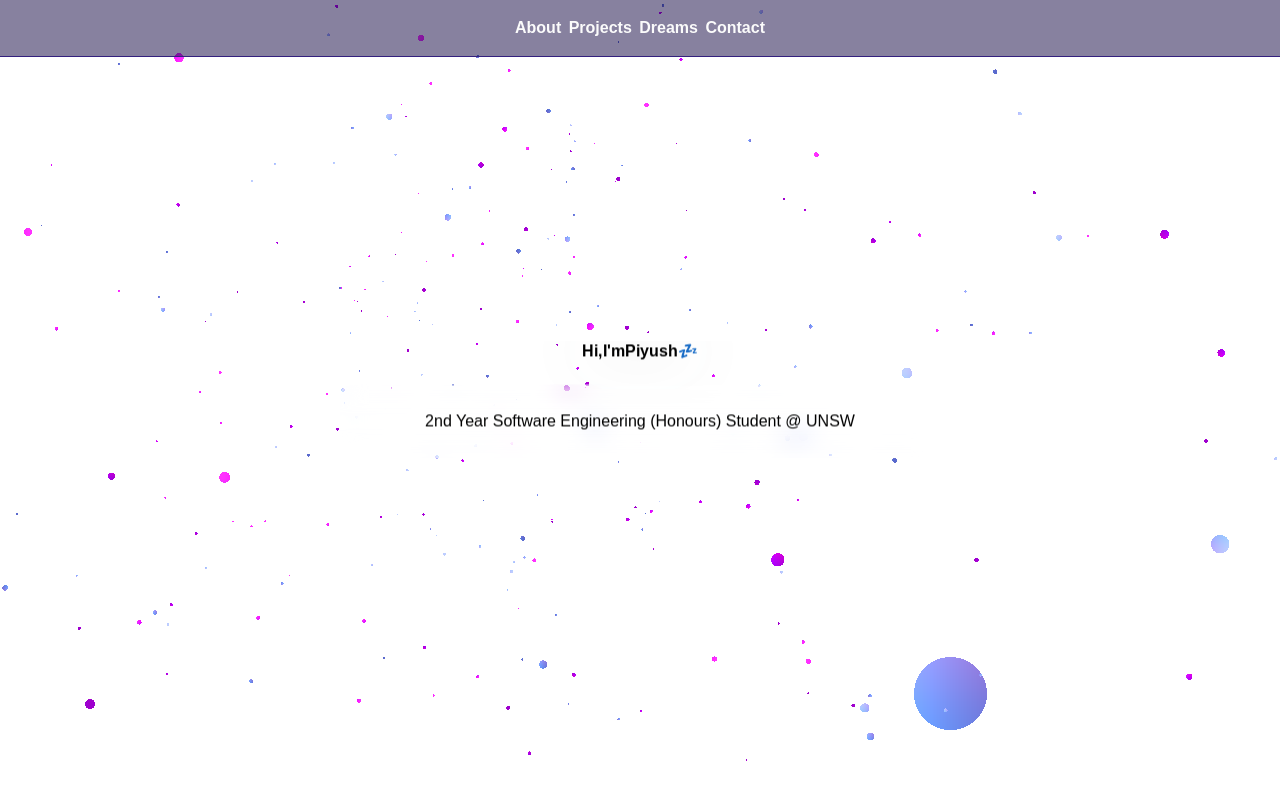
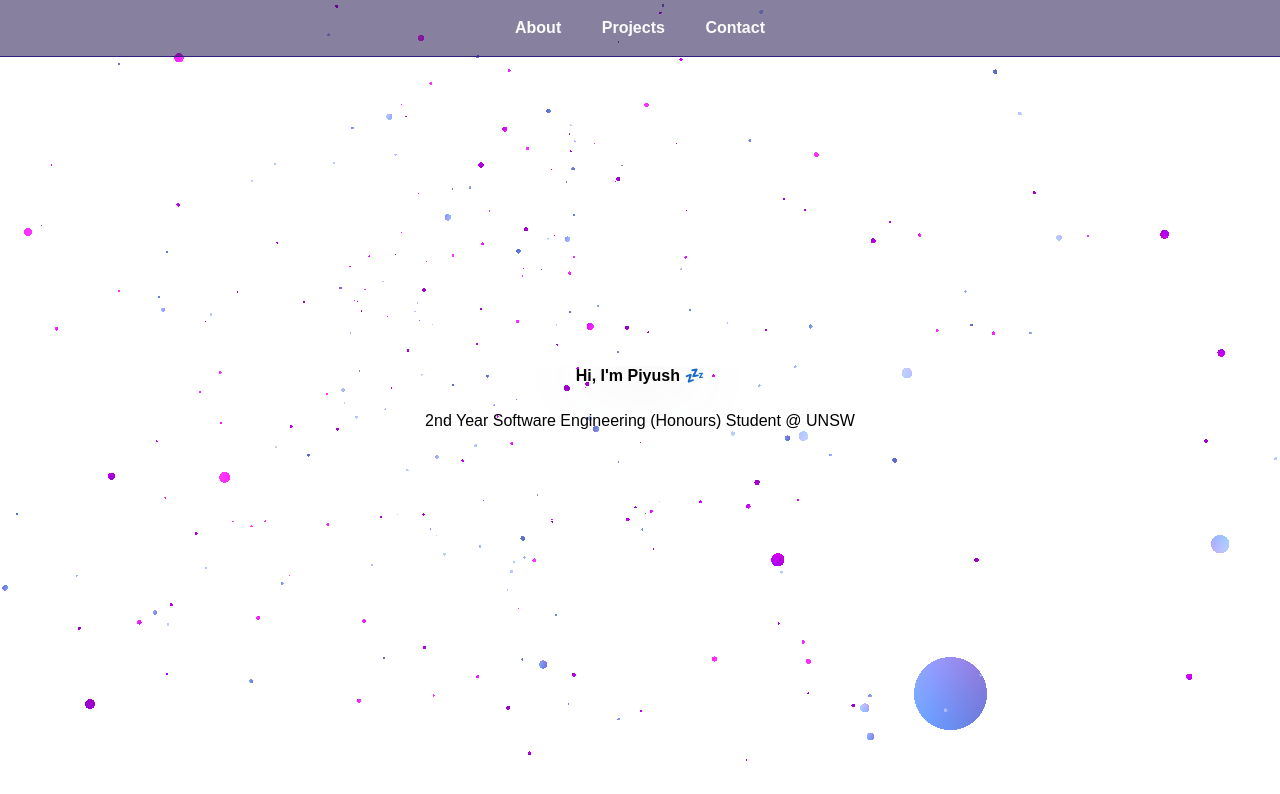
Before and after one commit to PiyushJ1/DevSoc-Personal-Website, a Next.js app: page / in a window 1280 px wide. Shown: the top 794 px of the page. Built offline with nearby package versions, Linux system fonts and the light colour scheme.

Commit message:
create mvp of landing page

```diff
--- a/src/app/Home.module.css
+++ b/src/app/Home.module.css
@@ -15,13 +15,13 @@
   display: flex;
   align-items: center;
   justify-content: space-between;
-  padding: 0 2rem;
 }
 
 .navCentre {
   max-width: 250px;
   display: flex;
   align-items: center;
+  gap: 0.3rem;
   justify-content: space-between;
   flex: content;
   margin: auto;
--- a/src/app/page.tsx
+++ b/src/app/page.tsx
@@ -12,10 +12,9 @@ export default function Home() {
       <header className={styles.navbar}>
         <div className={styles.navContainer}>
           <div className={styles.navCentre}>
-            <Link href="#about" className={styles.navLink}>About</Link>
-            <Link href="#projects" className={styles.navLink}>Projects</Link>
-            <Link href="#dreams" className={styles.navLink}>Dreams</Link>
-            <Link href="#contact" className={styles.navLink}>Contact</Link>
+            <Link href="/about" className={styles.navLink}>About</Link>
+            <Link href="/projects" className={styles.navLink}>Projects</Link>
+            <Link href="/contact" className={styles.navLink}>Contact</Link>
           </div>
         </div>
       </header>
@@ -32,21 +31,13 @@ export default function Home() {
       >
         <main className={styles.heroContainer}>
           <div className={styles.contentCreator}>
-            <SplitText
-            text="Hi, I'm Piyush 💤"
-            className={styles.mainTitle}
-            delay={100}
-            duration={0.6}
-            ease="power3.out"
-            splitType="chars"
-            from={{ opacity: 0, y: 40 }}
-            to={{ opacity: 1, y: 0 }}
-            threshold={0.1}
-            rootMargin="-100px"
-            textAlign="center"
-          />
+            <h2 className={styles.mainTitle}>Hi, I'm Piyush 💤</h2>
 
-            <p className="bg-white/10 backdrop-blur-md border border-white/20 p-6 rounded-xl">2nd Year Software Engineering (Honours) Student @ UNSW</p>
+          <p>2nd Year Software Engineering (Honours) Student @ UNSW</p>
+
+
+
+
           </div>
         </main>
       </div>
```
